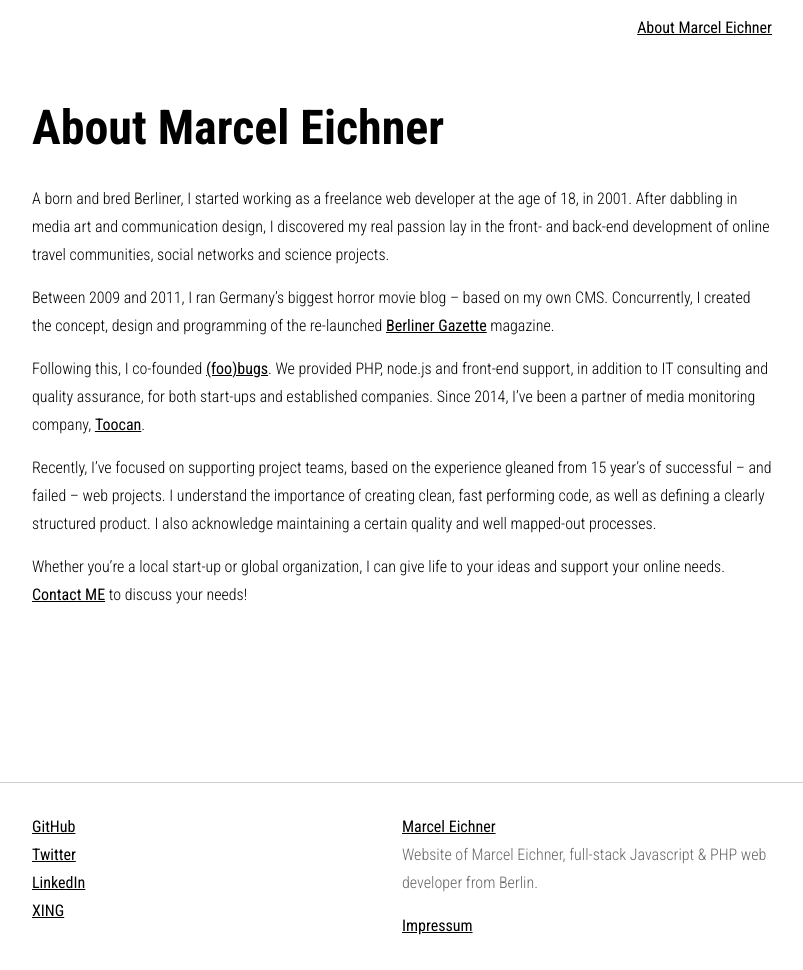
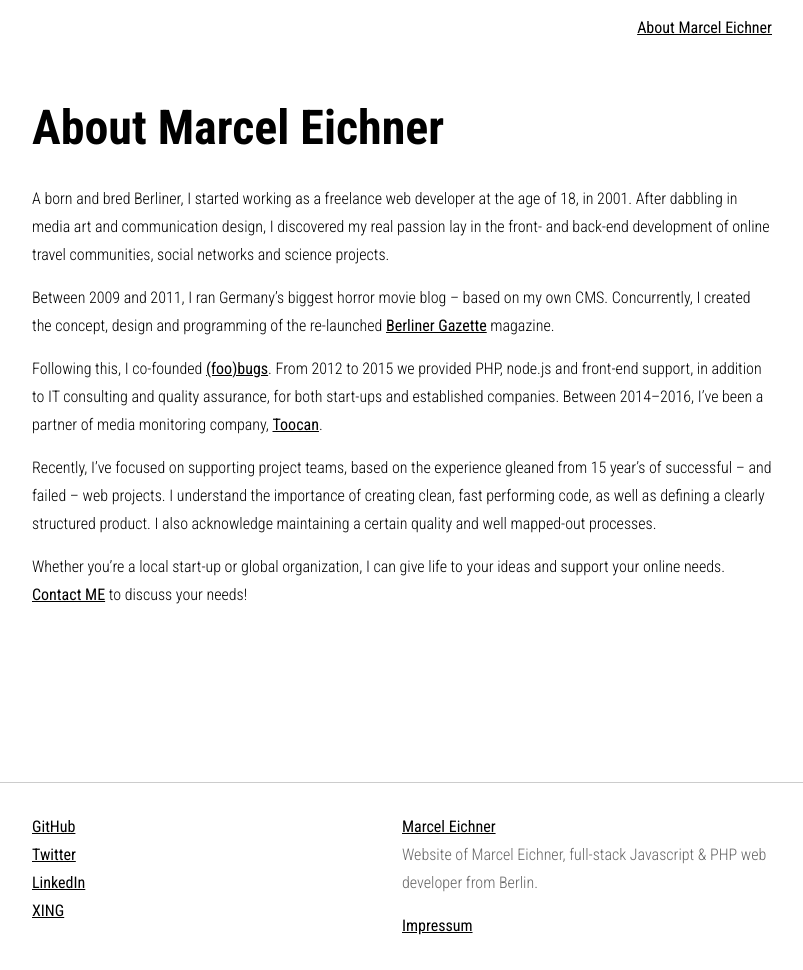
Before and after one commit to lotterliebe/Ephigenia.github.io, a Jekyll site: the page built from about.md, in a window 1280 px wide. Shown: the whole page, without its empty margins (238-1041 px from the left). Built offline with Jekyll 4.4.1, drawn with Linux system fonts in a browser that asks for light colours.

Commit message:
copy: about page

```diff
--- a/about.md
+++ b/about.md
@@ -9,7 +9,7 @@ A born and bred Berliner, I started working as a freelance web developer at the
 
 Between 2009 and 2011, I ran Germany’s biggest horror movie blog – based on my own CMS. Concurrently, I created the concept, design and programming of the re-launched [Berliner Gazette](http://www.berlinergazette.de) magazine.
 
-Following this, I co-founded [(foo)bugs](http://www.foobugs.com). We provided PHP, node.js and front-end support, in addition to IT consulting and quality assurance, for both start-ups and established companies. Since 2014, I’ve been a partner of media monitoring company, [Toocan](http://www.toocan.biz).
+Following this, I co-founded [(foo)bugs](http://www.foobugs.com). From 2012 to 2015 we provided PHP, node.js and front-end support, in addition to IT consulting and quality assurance, for both start-ups and established companies. Between 2014–2016, I’ve been a partner of media monitoring company, [Toocan](http://www.toocan.biz).
 
 Recently, I’ve focused on supporting project teams, based on the experience gleaned from 15 year’s of successful – and failed – web projects. I understand the importance of creating clean, fast performing code, as well as defining a clearly structured product. I also acknowledge maintaining a certain quality and well mapped-out processes.
 
```
